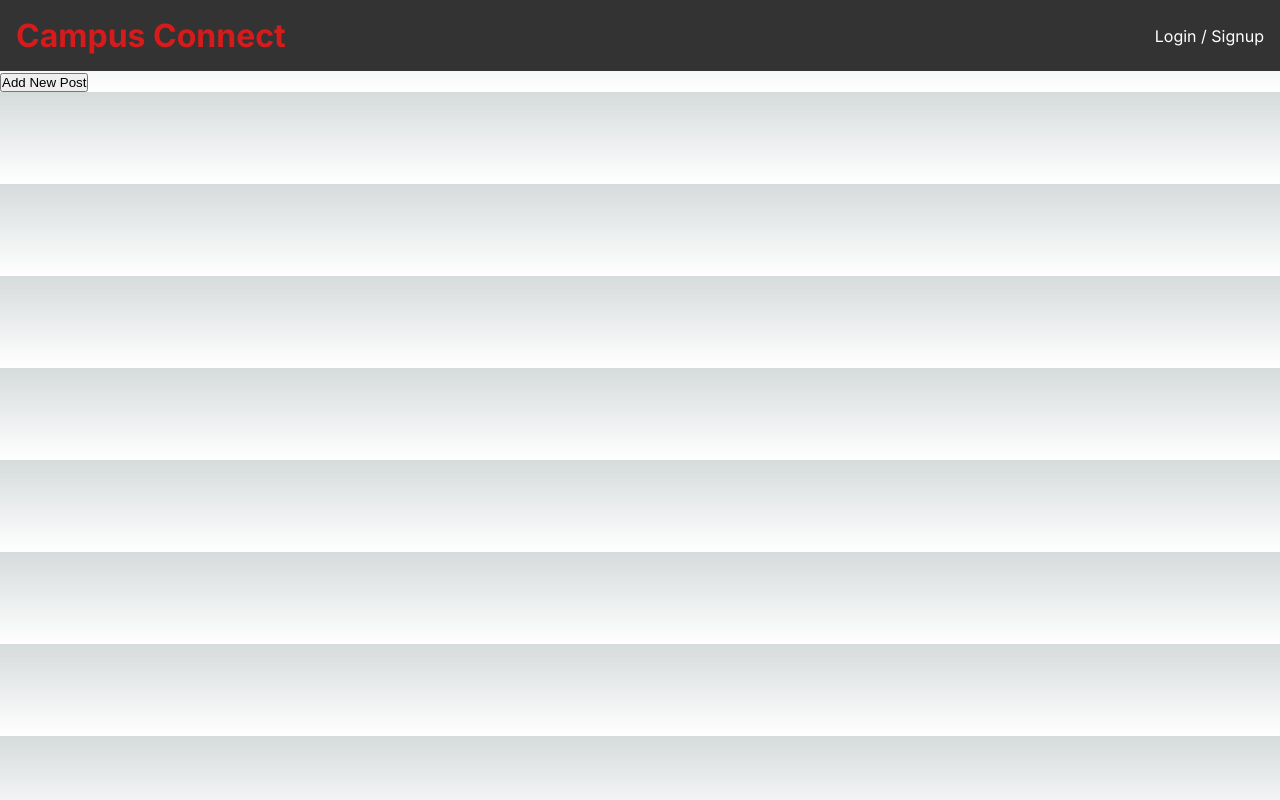
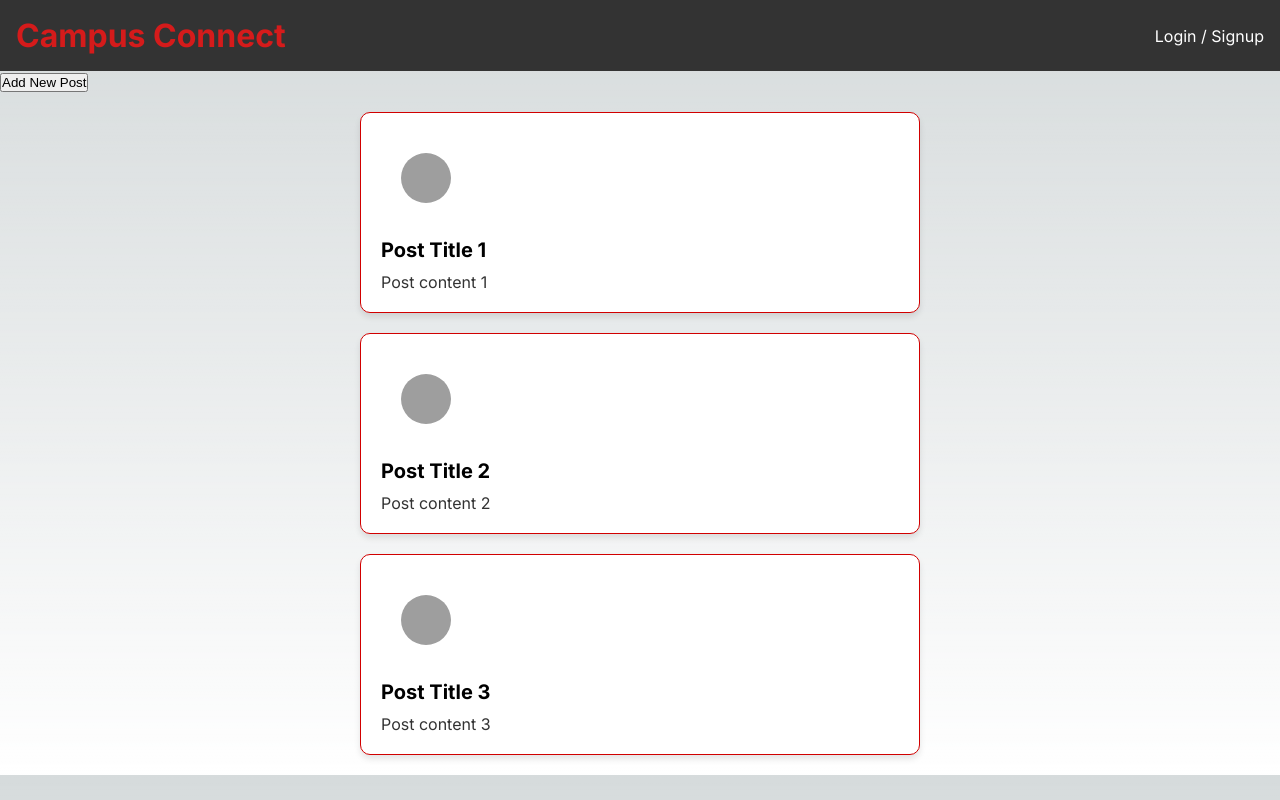
Before and after one commit to Iya101/connect-campus, a Next.js app: page / in a window 1280 px wide. Built offline with nearby package versions, Linux system fonts and the light colour scheme; grey boxes are pictures that could not be loaded.

Commit message:
Updated home page to include 3 dummy posts

```diff
--- a/app/views/Home.js
+++ b/app/views/Home.js
@@ -2,15 +2,39 @@ import React, { useState } from 'react';
 import AddItem from '../components/AddItem/AddItem';
 import ItemList from '../components/ItemList/ItemList';
 
+const dummyPosts = [
+    {
+        id: 1,
+        avatar: '/path/to/avatar1.jpg',
+        username: 'User1',
+        title: 'Post Title 1',
+        content: 'Post content 1',
+    },
+    {
+        id: 2,
+        avatar: '/path/to/avatar2.jpg',
+        username: 'User2',
+        title: 'Post Title 2',
+        content: 'Post content 2',
+    },
+    {
+        id: 3,
+        avatar: '/path/to/avatar3.jpg',
+        username: 'User3',
+        title: 'Post Title 3',
+        content: 'Post content 3',
+    },
+];
+
 const Home = () => {
   const [user, setUser] = useState(null); // Assuming this is for future use
   const [isLoggedIn, setIsLoggedIn] = useState(true); // Assuming this is for future use
-  const [posts, setPosts] = useState([]);
+  const [posts, setPosts] = useState(dummyPosts); // Set initial posts to dummy data
   const [showAddItem, setShowAddItem] = useState(false); // Controls visibility of AddItem
 
   const onAddHandler = (postData) => {
     // Assuming postData already contains { title: '', content: '' }
-    setPosts((prevPosts) => [...prevPosts, postData]);
+    setPosts((prevPosts) => [...prevPosts, { ...postData, id: prevPosts.length + 1 }]);
   };
 
   const onCloseHandler = () => {
```
Also changed, not shown: app/components/ItemList/ItemList.js (line endings or trailing spaces).
